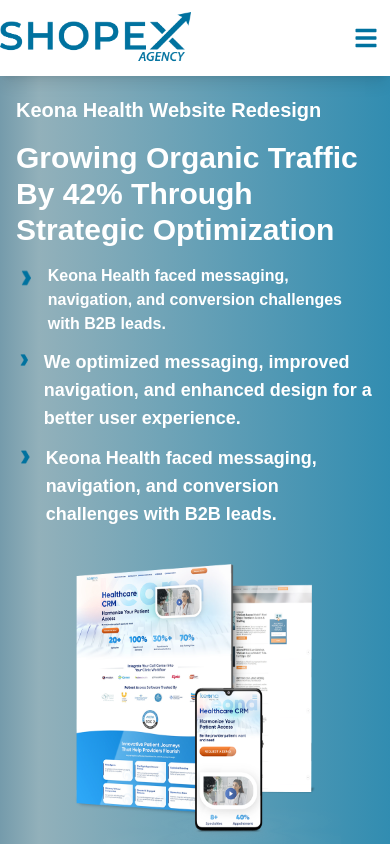
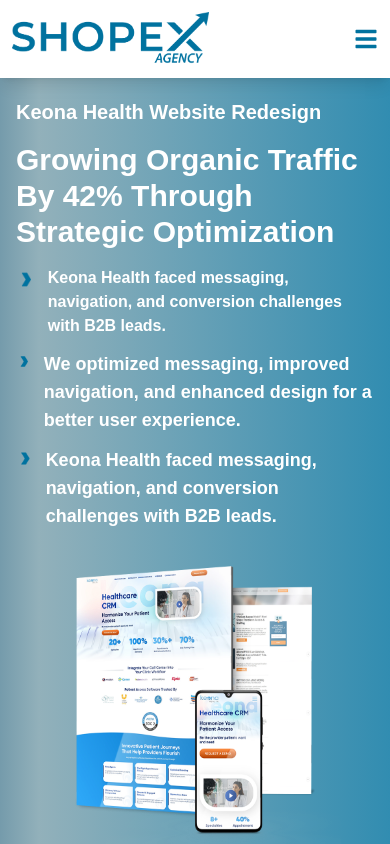
Before and after one commit to Rizu0007/digital-dost-demo, a Next.js app: page /case-study in a window 390 px wide. Shown: the top 844 px of the page. Built offline with nearby package versions, Linux system fonts and the light colour scheme.

Commit message:
shopex logo

```diff
--- a/components/navbar.jsx
+++ b/components/navbar.jsx
@@ -146,7 +146,7 @@
                 width={200}
                 height={70}
                 alt="Logo"
-                className="md:ml-5"
+                className=" xs:ml-3 md:ml-5"
               />
             </Link>
           </div>
```
